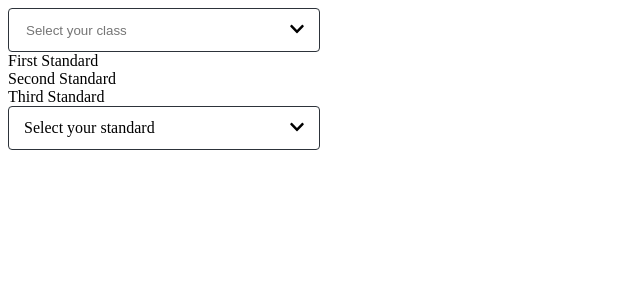
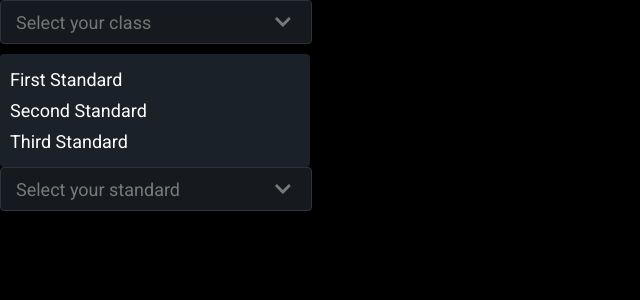
Before and after one commit to mahakmakharia/select-FE-component, a React (Create React App) app: page / in a window 1280 px wide. Both pictures are taken after a click on the button 164 px from the left and 30 px from the top of the page. Shown: the top 300 px of the page, without its empty margins (0-640 px from the left). Built offline with nearby package versions, Linux system fonts and the light colour scheme.

Commit message:
add: css of single select field

```diff
--- /dev/null
+++ b/src/App.css
@@ -0,0 +1,13 @@
+@import url("https://fonts.googleapis.com/css2?family=Roboto&display=swap");
+
+* {
+  padding: 0px;
+  margin: 0px;
+  background-color: #000;
+  font-family: "Roboto", sans-serif;
+  font-size: 18px;
+}
+
+.app {
+  color: #797979;
+}
--- a/src/App.tsx
+++ b/src/App.tsx
@@ -1,6 +1,7 @@
 import React from "react";
 import SelectBox from "./components/select-box/SelectBox";
 import { DropDownItemList } from "./interfaces/DropDownItem";
+import "./App.css";
 
 function App() {
   const items: DropDownItemList = [
@@ -22,10 +23,10 @@ function App() {
   ];
 
   return (
-    <>
+    <div className='app'>
       <SelectBox multiSelect={false} items={items} />
       <SelectBox multiSelect={true} items={items} />
-    </>
+    </div>
   );
 }
 
--- a/src/components/select-box/MultiSelectItem.tsx
+++ b/src/components/select-box/MultiSelectItem.tsx
@@ -1,11 +1,16 @@
 import React from "react";
+import "./SelectBoxStyles.css";
 
 interface ItemProps {
   value: string;
 }
 
 const MultiSelectItem = ({ value }: ItemProps) => {
-  return <div>{value}</div>;
+  return (
+    <div>
+      <input type='checkbox' /> <span className='customCheckBox'></span> {value}
+    </div>
+  );
 };
 
 export default MultiSelectItem;
--- a/src/components/select-box/SelectBoxStyles.css
+++ b/src/components/select-box/SelectBoxStyles.css
@@ -4,20 +4,61 @@ input:focus {
   border: none;
 }
 
-.inputField {
+.customInput {
   display: flex;
   width: 280px;
   height: 30px;
   border: 1px solid #2d333a;
   border-radius: 4px;
   padding: 6px 15px;
+  background-color: #16191d;
 }
 
-.customInput {
+.inputField {
   flex-grow: 1;
   align-self: center;
+  color: #fff;
+  background-color: #16191d;
+}
+
+.icon-box {
+  align-self: center;
+  padding: 5px;
+  display: block;
+  background-color: #16191d;
 }
 
 .icon {
-  align-self: center;
+  background-color: #16191d;
 }
+
+.icon-box:hover {
+  cursor: pointer;
+}
+
+.placeholder {
+  background-color: #16191d;
+  color: #797979;
+}
+
+.singleSelect,
+.multiSelect {
+  background-color: #1a2128;
+  height: auto;
+  width: 310px;
+  color: #fff;
+  margin-top: 10px;
+  border-radius: 4px;
+  padding: 10px 0px;
+}
+
+.singleItem {
+  padding: 5px 10px;
+  background-color: #1a2128;
+}
+
+.singleItem:hover,
+.singleItem:active {
+  background-color: #6074de;
+  cursor: pointer;
+}
--- a/src/components/select-box/SingleSelectItem.tsx
+++ b/src/components/select-box/SingleSelectItem.tsx
@@ -5,7 +5,7 @@ interface ItemProps {
 }
 
 const SingleSelectItem = ({ value }: ItemProps) => {
-  return <div>{value}</div>;
+  return <div className='singleItem'>{value}</div>;
 };
 
 export default SingleSelectItem;
--- a/src/components/select-box/input-box/MultiSelectInputBox.tsx
+++ b/src/components/select-box/input-box/MultiSelectInputBox.tsx
@@ -29,11 +29,11 @@ const MultiSelectInputBox = ({
         role='button'
         onKeyPress={() => toggleState()}
         onClick={() => toggleState()}
-        className='inputField'
+        className='customInput'
       >
-        <div className='customInput'>
+        <div className='inputField'>
           {selectedList.length === 0 ? (
-            <div>Select your standard</div>
+            <div className='placeholder'>Select your standard</div>
           ) : (
             <MultiSelectItems
               deleteItems={deleteItems}
@@ -43,8 +43,8 @@ const MultiSelectInputBox = ({
         </div>
 
         {selectedList.length === 0 ? (
-          <div className='icon' role='button'>
-            <FontAwesomeIcon icon={faChevronDown} />
+          <div className='icon-box' role='button'>
+            <FontAwesomeIcon className='icon' icon={faChevronDown} />
           </div>
         ) : null}
       </div>
--- a/src/components/select-box/input-box/SingleInputBox.tsx
+++ b/src/components/select-box/input-box/SingleInputBox.tsx
@@ -21,28 +21,29 @@ const SingleInputBox = ({
         role='button'
         onKeyPress={() => toggleState()}
         onClick={() => toggleState()}
-        className='inputField'
+        className='customInput'
       >
         <input
           value={selected}
+          type='text'
           placeholder='Select your class'
-          className='customInput'
+          className='inputField'
         ></input>
 
         {selected ? (
           <div
-            className='icon'
+            className='icon-box'
             role='button'
             onClick={() => {
               clearSelected();
               toggleState();
             }}
           >
-            <FontAwesomeIcon icon={faTimes} />
+            <FontAwesomeIcon className='icon' icon={faTimes} />
           </div>
         ) : (
-          <div className='icon' role='button'>
-            <FontAwesomeIcon icon={faChevronDown} />
+          <div className='icon-box' role='button'>
+            <FontAwesomeIcon className='icon' icon={faChevronDown} />
           </div>
         )}
       </div>
```
